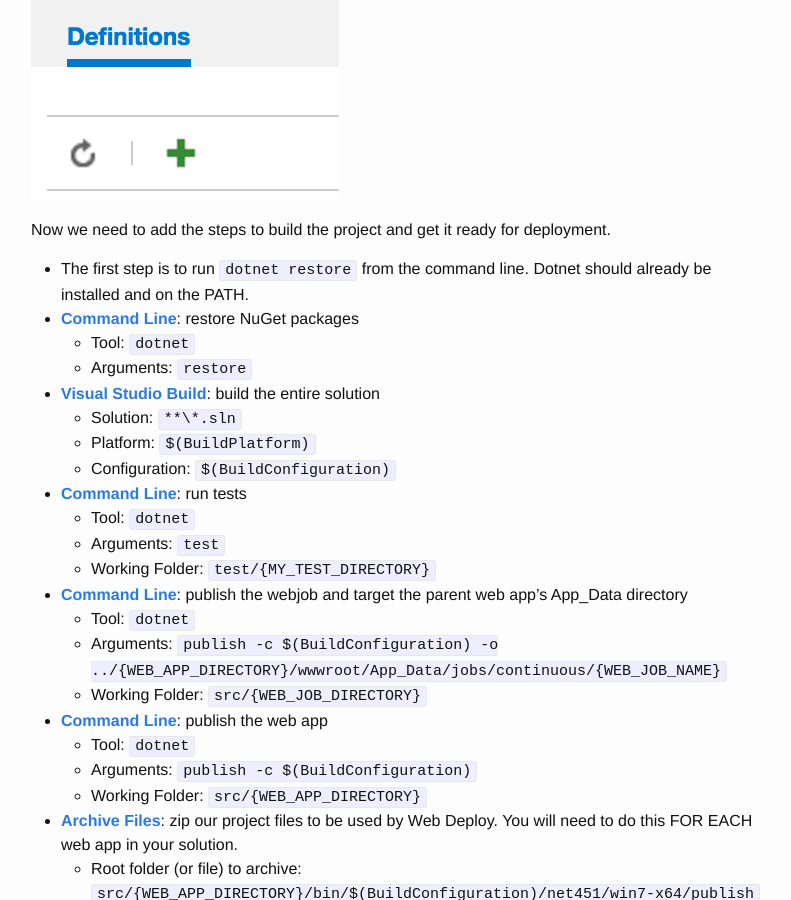
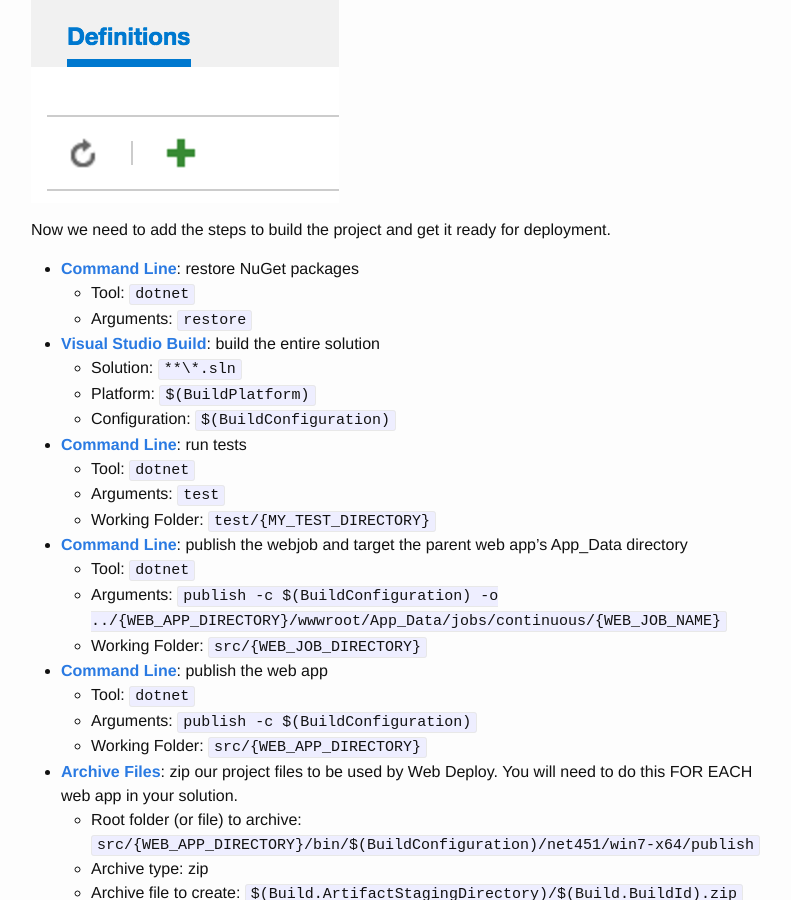
Before and after one commit to jaredcnance/jaredcnance.github.io, a Jekyll site: the page built from _posts/2016-07-20-continuous-integration-in-vso-with-dotnet-core-and-azure-web-jobs.markdown, in a window 1280 px wide and 900 px high, scrolled down 1165 px. Shown: the whole window, without its empty margins (239-1030 px from the left). Built offline with Jekyll 4.4.1, drawn with Linux system fonts in a browser that asks for light colours; comment, search, counter and statistics services are not loaded.

Commit message:
remove redundant line

```diff
--- a/_posts/2016-07-20-continuous-integration-in-vso-with-dotnet-core-and-azure-web-jobs.markdown
+++ b/_posts/2016-07-20-continuous-integration-in-vso-with-dotnet-core-and-azure-web-jobs.markdown
@@ -42,7 +42,6 @@ So, the first step is to create a new build definition by clicking the green plu
 
 Now we need to add the steps to build the project and get it ready for deployment.
 
-- The first step is to run `dotnet restore` from the command line. Dotnet should already be installed and on the PATH.
 - **[Command Line](https://www.visualstudio.com/docs/build/steps/utility/command-line)**: restore NuGet packages
   - Tool: `dotnet`
   - Arguments: `restore`
```
